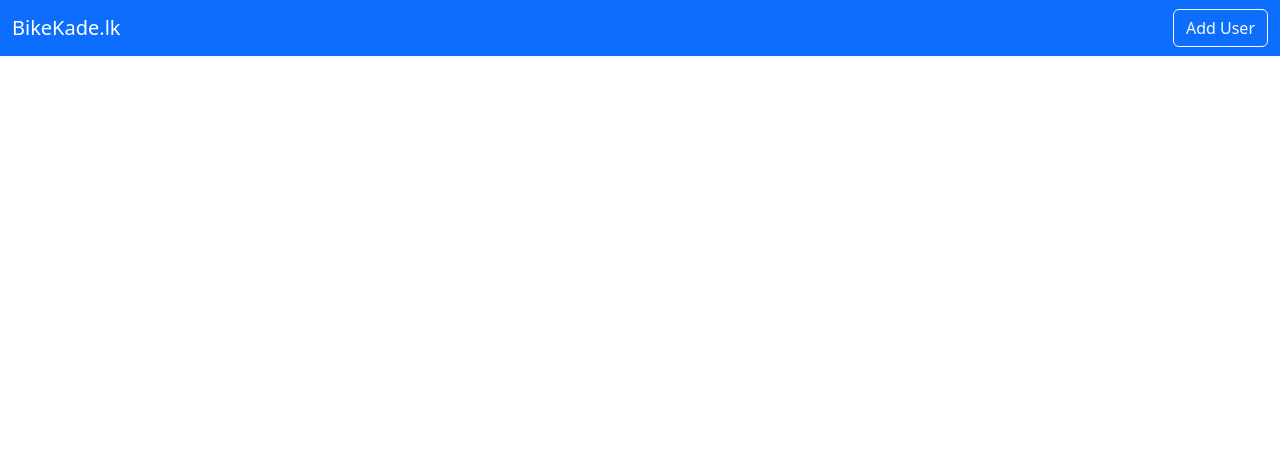
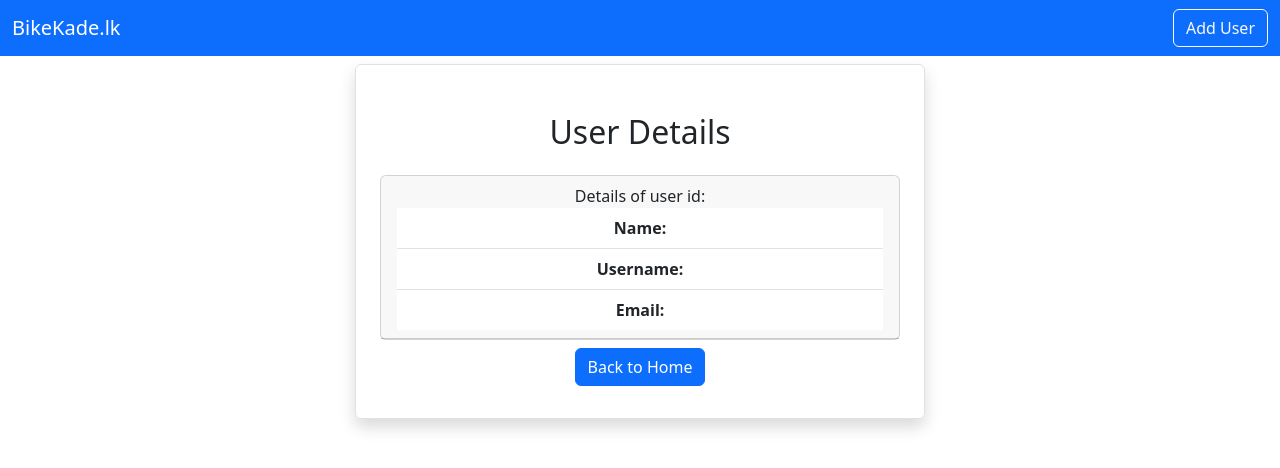
Before and after one commit to BikeKade-lk/Application, a React (Create React App) app in the folder frontend/: page /viewUser/1 in a window 1280 px wide. Shown: the top 468 px of the page. Built offline with nearby package versions, Linux system fonts and the light colour scheme.

Commit message:
View Information of specific User

```diff
--- a/frontend/src/App.js
+++ b/frontend/src/App.js
@@ -5,6 +5,7 @@
 import Home from './pages/Home';
 import AddUser from './users/AddUser';
 import EditUser from './users/EditUser';
+import ViewUser from './users/ViewUser';
 import { BrowserRouter as Router,Routes,Route } from 'react-router-dom';
 function App() {
   return (
@@ -15,6 +16,7 @@
             <Route exact path="/" element={<Home/>}/>
             <Route exact path="/adduser" element={<AddUser/>}/>
             <Route exact path="/edituser/:id" element={<EditUser/>}/>
+            <Route exact path="/viewUser/:id" element={<ViewUser/>}/>
           </Routes>
 
       </Router>
--- a/frontend/src/pages/Home.js
+++ b/frontend/src/pages/Home.js
@@ -46,7 +46,7 @@
               <td>{users.email}</td>
 
               <td>
-                <button className="btn btn-primary mx-2">View</button>
+                <Link className="btn btn-primary mx-2"  to={`/viewUser/${users.id}`}>View</Link>
                 <Link className="btn btn-outline-primary mx-2"
                   to={`/edituser/${users.id}`}
                 >Edit</Link>
--- a/frontend/src/users/ViewUser.js
+++ b/frontend/src/users/ViewUser.js
@@ -0,0 +1,34 @@
+import React from "react";
+import { Link } from "react-router-dom";
+
+export default function ViewUser() {
+  return (
+    <div className="container">
+      <div className="row">
+        <div className="col-md-6 offset-md-3 border rounded p-4 mt-2 shadow ">
+          <h2 className="text-center m-4">User Details</h2>
+
+          <div className="card">
+            <div className="card-header">
+                Details of user id:
+                <ul className="list-group list-group-flush">
+                    <li className="list-group-item">
+                        <b>Name:</b>
+                    </li>
+                    <li className="list-group-item">
+                        <b>Username:</b>
+                    </li>
+                    <li className="list-group-item">
+                        <b>Email:</b>
+                    </li>
+                </ul>
+            </div>
+          </div>
+          <Link className="btn btn-primary my-2" to={"/"}>
+           Back to Home
+          </Link>
+        </div>
+      </div>
+    </div>
+  );
+}
```
